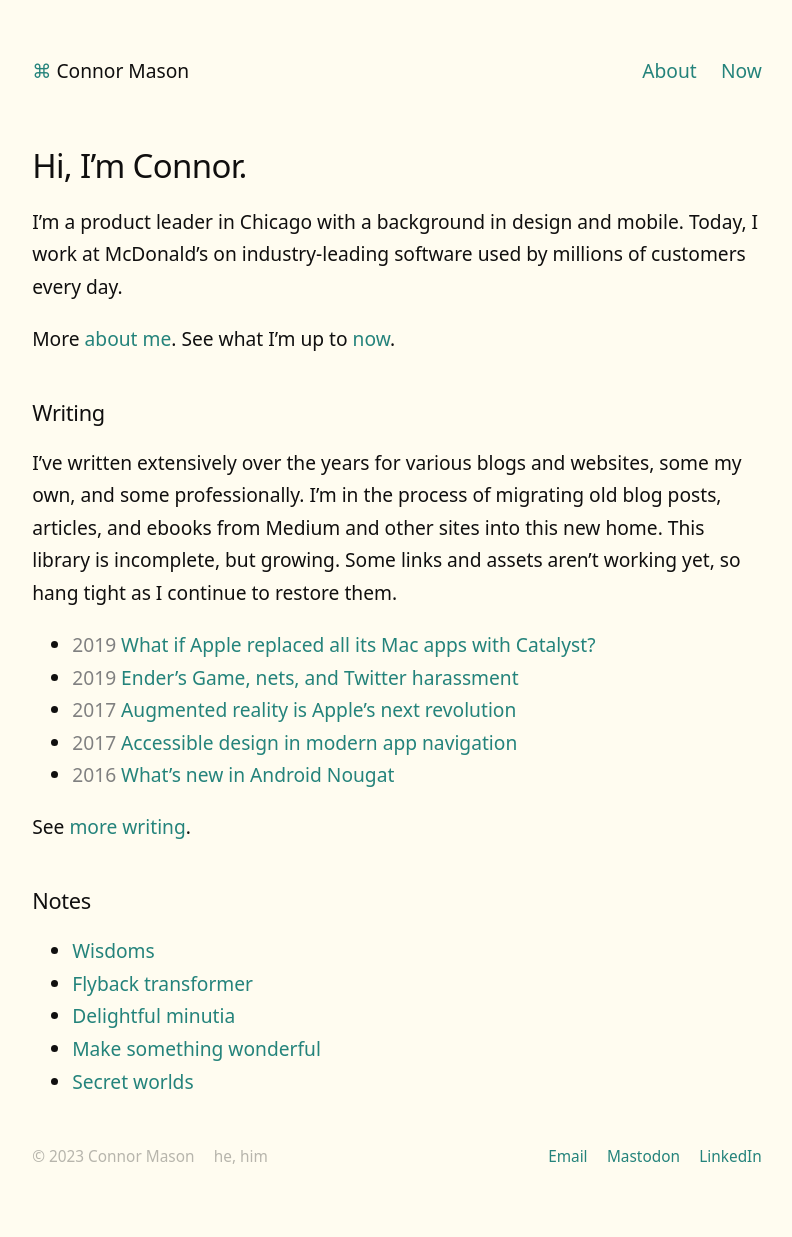
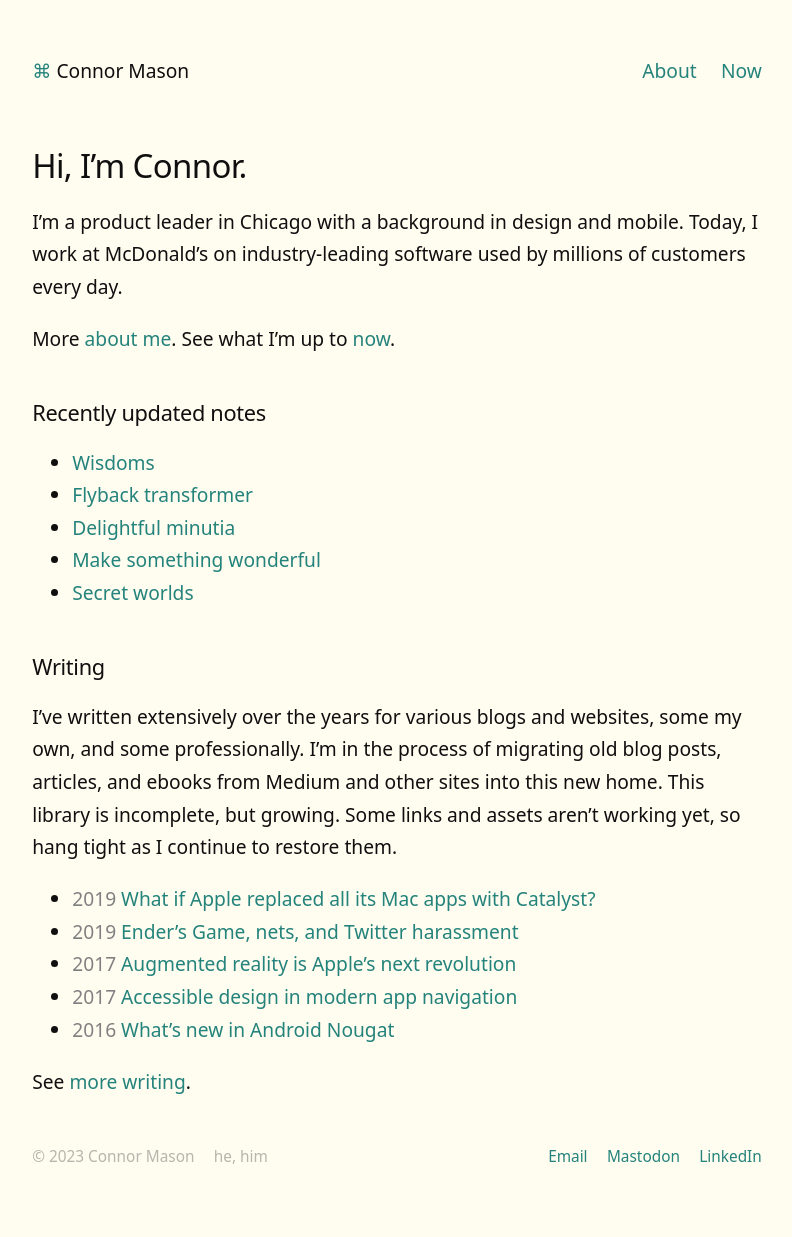
Before and after one commit to conmas/site, a Jekyll site: the page built from _pages/index.md, in a window 1280 px wide. Shown: the whole page, without its empty margins (243-1035 px from the left). Built offline with Jekyll 4.4.1, drawn with Linux system fonts in a browser that asks for light colours.

Commit message:
Update index.md

```diff
--- a/_pages/index.md
+++ b/_pages/index.md
@@ -9,6 +9,17 @@ permalink: /
 I’m a product leader in Chicago with a background in design and mobile. Today, I work at McDonald’s on industry-leading software used by millions of customers every day.
 
 More [about me](/about). See what I’m up to [now](/now).
+
+## Recently updated notes
+
+<ul>
+  {% assign recent_notes = site.notes | sort: "last_modified_at_timestamp" | reverse %}
+  {% for note in recent_notes limit: 10 %}
+    <li>
+      {{ note.last_modified_at | date: "%Y-%m-%d" }} <a href="{{ site.baseurl }}{{ note.url }}">{{ note.title }}</a>
+    </li>
+  {% endfor %}
+</ul>
 
 ## Writing
 
@@ -24,14 +35,3 @@ I’ve written extensively over the years for various blogs and websites, some m
 </ul>
 
 See [more writing](/writing).
-
-## Notes
-
-<ul>
-  {% assign recent_notes = site.notes | sort: "last_modified_at_timestamp" | reverse %}
-  {% for note in recent_notes limit: 5 %}
-    <li>
-      {{ note.last_modified_at | date: "%Y-%m-%d" }} <a href="{{ site.baseurl }}{{ note.url }}">{{ note.title }}</a>
-    </li>
-  {% endfor %}
-</ul>
```
